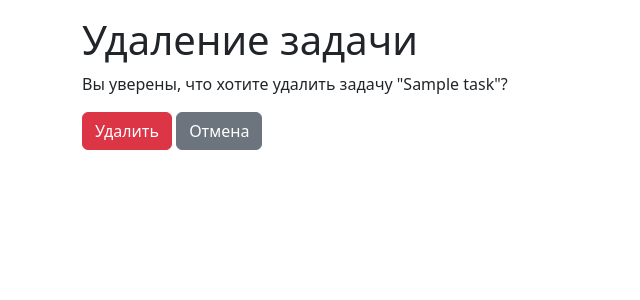
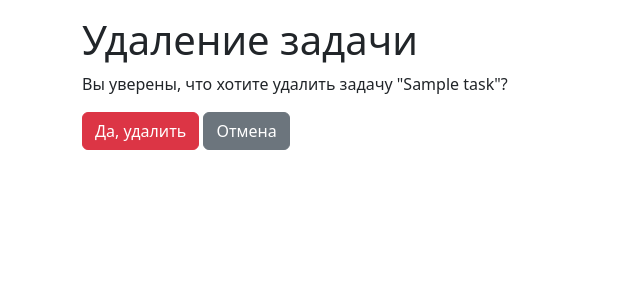
Before and after one commit to ESKolpakov/python-project-52, a Django app: page /tasks/1/delete/ in a window 1280 px wide. Shown: the part 56-356 px from the top of the page, without its empty margins (0-640 px from the left). Run offline with Django 4.2, Linux system fonts and the light colour scheme; a user stored in the database is signed in; tables that the repository leaves empty hold one stand-in row (values such as "Sample post"); some libraries are stand-ins or nearby versions.

Commit message:
fix another delete.html files

```diff
--- a/task_manager/templates/labels/delete.html
+++ b/task_manager/templates/labels/delete.html
@@ -5,7 +5,7 @@
   <p>Вы уверены, что хотите удалить метку "{{ object.name }}"?</p>
   <form method="post">
     {% csrf_token %}
-    <button type="submit" class="btn btn-danger">Удалить</button>
+    <button type="submit" class="btn btn-danger">Да, удалить</button>
     <a href="{% url 'labels:labels_list' %}" class="btn btn-secondary">Отмена</a>
   </form>
 {% endblock %}
--- a/task_manager/templates/statuses/delete.html
+++ b/task_manager/templates/statuses/delete.html
@@ -8,7 +8,7 @@
   <p>Вы уверены, что хотите удалить статус "{{ object.name }}"?</p>
   <form method="post">
     {% csrf_token %}
-    <button type="submit" class="btn btn-danger">Удалить</button>
+    <button type="submit" class="btn btn-danger">Да, удалить</button>
     <a href="{% url 'statuses:statuses_list' %}" class="btn btn-secondary">Отмена</a>
   </form>
 {% endblock %}
--- a/task_manager/templates/tasks/delete.html
+++ b/task_manager/templates/tasks/delete.html
@@ -5,7 +5,7 @@
   <p>Вы уверены, что хотите удалить задачу "{{ object.name }}"?</p>
   <form method="post">
     {% csrf_token %}
-    <button type="submit" class="btn btn-danger">Удалить</button>
+    <button type="submit" class="btn btn-danger">Да, удалить</button>
     <a href="{% url 'tasks:tasks_list' %}" class="btn btn-secondary">Отмена</a>
   </form>
 {% endblock %}
```
